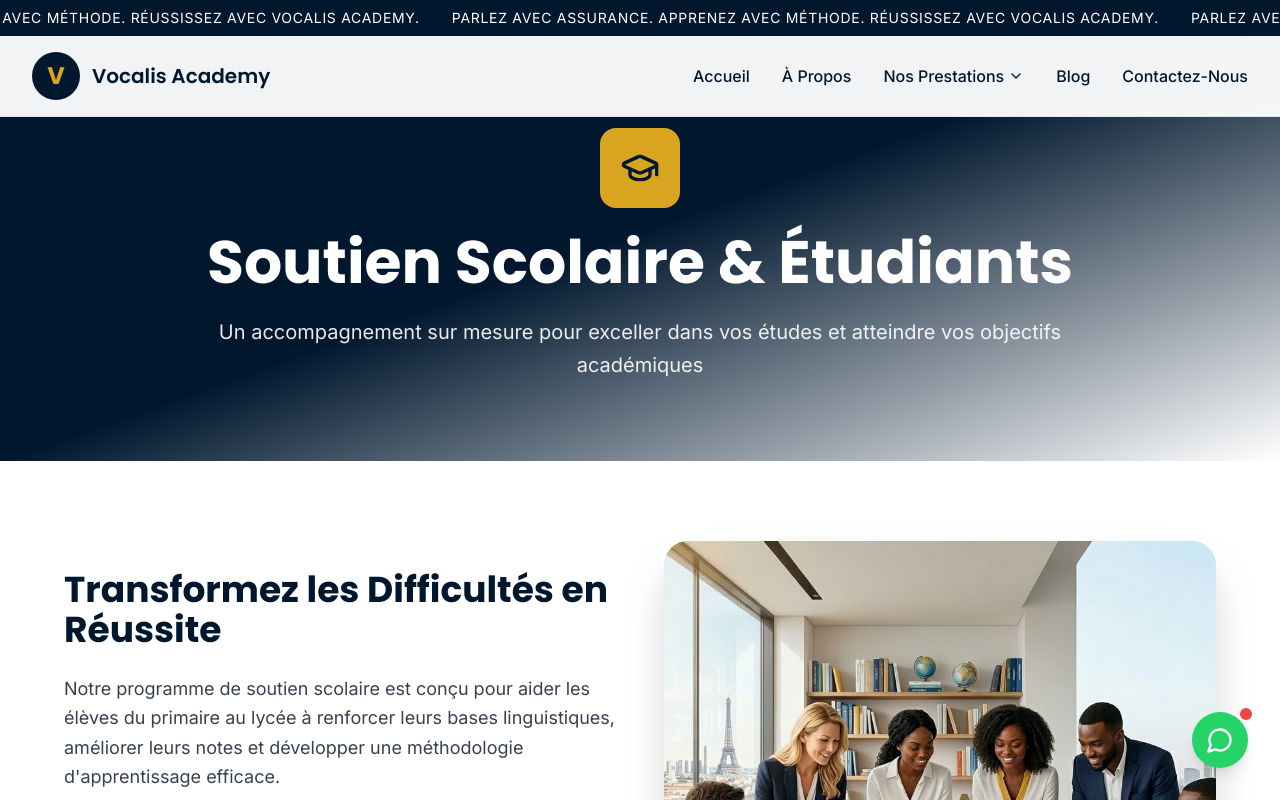
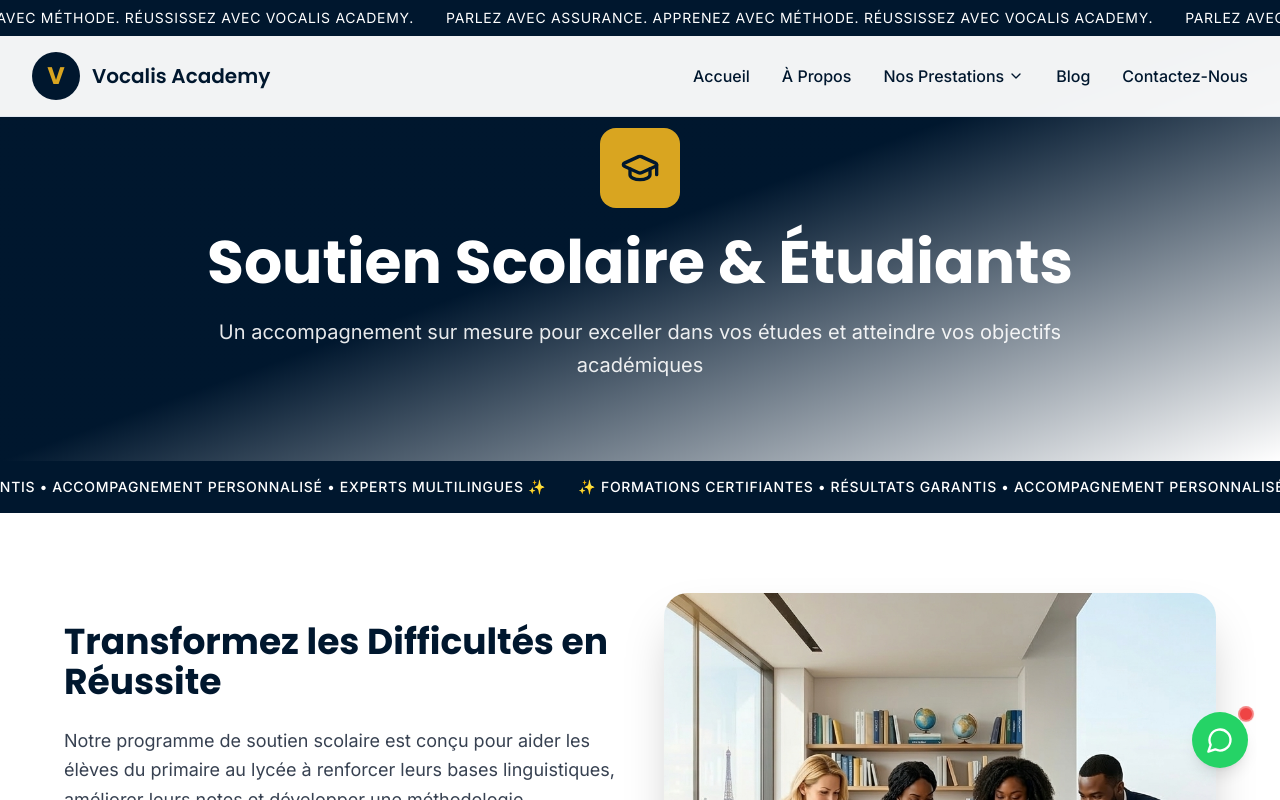
Before and after one commit to travelopportunities07-bot/sg-91c3514d-6c1c-4687-9189-9ab9e95859d6-1792160597, a Next.js app: page /prestations/soutien-scolaire in a window 1280 px wide. Shown: the top 800 px of the page. Built offline with nearby package versions, Linux system fonts and the light colour scheme.

Commit message:
feat(ui): add scrolling banner to services pages

```diff
--- a/src/pages/prestations/langues-carriere.tsx
+++ b/src/pages/prestations/langues-carriere.tsx
@@ -2,6 +2,7 @@ import { SEO } from "@/components/SEO";
 import { Header } from "@/components/Header";
 import { Footer } from "@/components/Footer";
 import { WhatsAppButton } from "@/components/WhatsAppButton";
+import { ScrollingBanner } from "@/components/ScrollingBanner";
 import { Button } from "@/components/ui/button";
 import Image from "next/image";
 import Link from "next/link";
@@ -32,6 +33,8 @@ export default function LanguesCarriere() {
             </div>
           </div>
         </section>
+
+        <ScrollingBanner />
 
         <section className="py-20 bg-white">
           <div className="container mx-auto px-4 lg:px-8">
--- a/src/pages/prestations/preparation-certifications.tsx
+++ b/src/pages/prestations/preparation-certifications.tsx
@@ -2,6 +2,7 @@ import { SEO } from "@/components/SEO";
 import { Header } from "@/components/Header";
 import { Footer } from "@/components/Footer";
 import { WhatsAppButton } from "@/components/WhatsAppButton";
+import { ScrollingBanner } from "@/components/ScrollingBanner";
 import { Button } from "@/components/ui/button";
 import Image from "next/image";
 import Link from "next/link";
@@ -32,6 +33,8 @@ export default function PreparationCertifications() {
             </div>
           </div>
         </section>
+
+        <ScrollingBanner />
 
         <section className="py-20 bg-white">
           <div className="container mx-auto px-4 lg:px-8">
--- a/src/pages/prestations/soutien-scolaire.tsx
+++ b/src/pages/prestations/soutien-scolaire.tsx
@@ -2,6 +2,7 @@ import { SEO } from "@/components/SEO";
 import { Header } from "@/components/Header";
 import { Footer } from "@/components/Footer";
 import { WhatsAppButton } from "@/components/WhatsAppButton";
+import { ScrollingBanner } from "@/components/ScrollingBanner";
 import { Button } from "@/components/ui/button";
 import Image from "next/image";
 import Link from "next/link";
@@ -32,6 +33,8 @@ export default function SoutienScolaire() {
             </div>
           </div>
         </section>
+
+        <ScrollingBanner />
 
         <section className="py-20 bg-white">
           <div className="container mx-auto px-4 lg:px-8">
```
